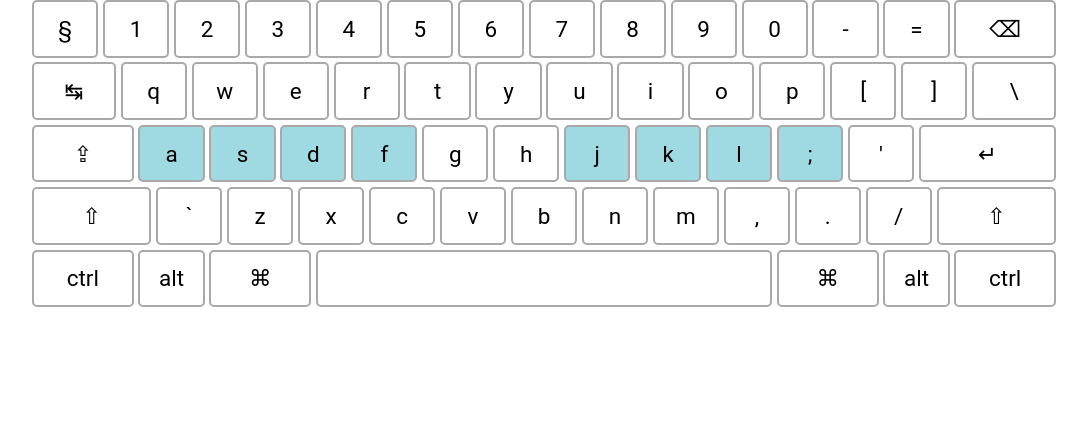
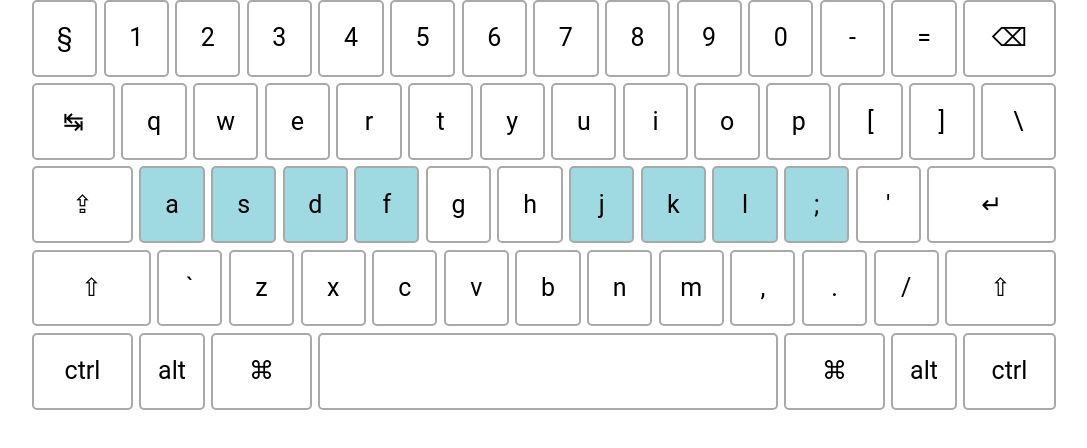
Before and after one commit to KasiMaru/10-fingers-practice, a React app: page / in a window 1280 px wide. Shown: the top 448 px of the page, without its empty margins (96-1183 px from the left). Built offline with nearby package versions, Linux system fonts and the light colour scheme.

Commit message:
Adjust responsiveness of the keyboard

```diff
--- a/src/components/Key/Key.scss
+++ b/src/components/Key/Key.scss
@@ -8,7 +8,7 @@
     padding: 5px;
     border: 2px solid darkgrey;
     border-radius: 5px;
-    font-size: clamp(1rem, 2.5vw, 2.25rem);
+    font-size: clamp(1rem, 2.5vw, 2.5rem);
     line-height: 0;
 }
 
--- a/src/styles/variables.scss
+++ b/src/styles/variables.scss
@@ -1 +1 @@
-$key-size: clamp(3rem, 3vw, 6rem);
+$key-size: clamp(3rem, 4vw, 6rem);
```
